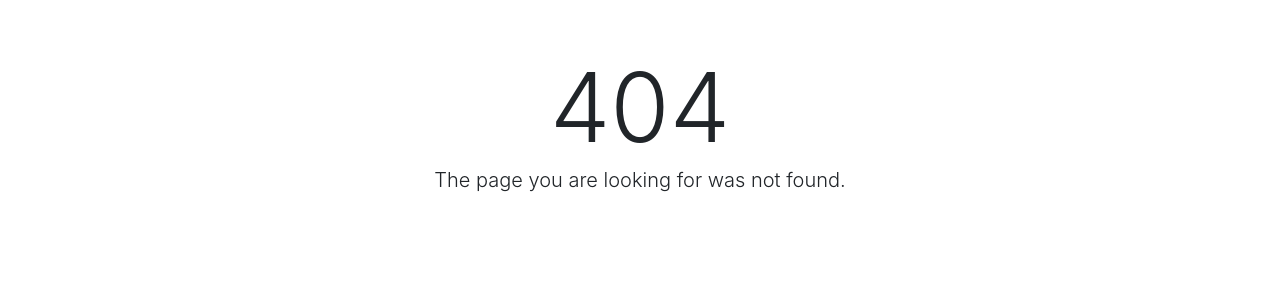
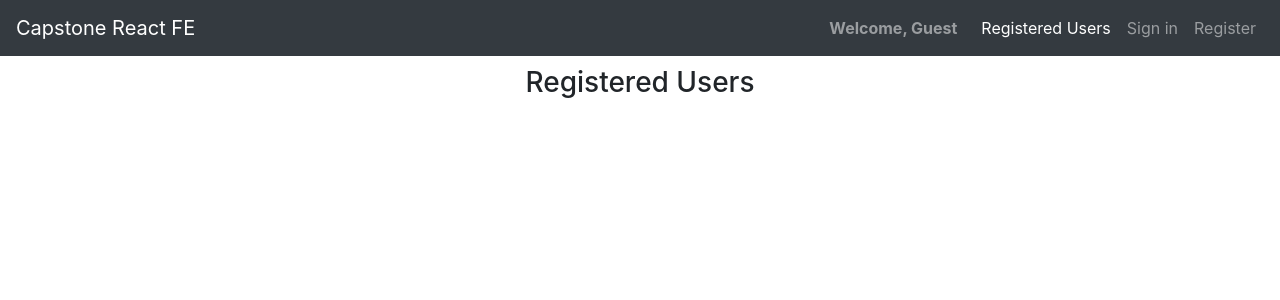
Before and after one commit to stillwiggle/capstone-starter-fe, a React (Create React App) app: page /users in a window 1280 px wide. Before the commit this address had no page. Shown: the top 300 px of the page. Built offline with nearby package versions, Linux system fonts and the light colour scheme; no server answers; what redux-auth-wrapper would draw is missing.

Commit message:
users-page: Initial setup of the page, adding it to the nav bar and App.js.

```diff
--- a/src/App.js
+++ b/src/App.js
@@ -6,6 +6,7 @@ import Login from "./pages/login/Login";
 import NotFound from "./pages/notFound/NotFound";
 import Register from "./pages/register/Register";
 import UpdateUser from "./pages/updateUser/UpdateUser";
+import Users from "./pages/users/Users"
 
 function App() {
   return (
@@ -38,6 +39,11 @@ function App() {
         />
         <Route
           exact
+          path="/users"
+          component={Users}
+        />
+        <Route
+          exact
           path="*"
           component={NotFound}
         />
--- a/src/components/header/UserNav.js
+++ b/src/components/header/UserNav.js
@@ -30,6 +30,7 @@ function UserNav(props) {
       <Navbar.Text className="font-weight-bold mx-3">
         Welcome, Guest
       </Navbar.Text>
+      <Nav.Link as={Link} to="/users" href="/users">Registered Users</Nav.Link>
       <Nav.Link as={Link} to="/login" href="/login">Sign in</Nav.Link>
       <Nav.Link as={Link} to="/register" href="/register">Register</Nav.Link>
     </>
--- /dev/null
+++ b/src/pages/users/Users.js
@@ -0,0 +1,22 @@
+import React, { Component } from "react"
+import Header from "../../components/header/Header"
+
+class Users extends Component {
+
+
+
+    render() {
+        return (
+            <div className="Users">
+
+                <Header/>
+
+                <h3 className="text-center" >Registered Users</h3>
+
+            </div>
+        )
+    }
+
+}
+
+export default Users
```
